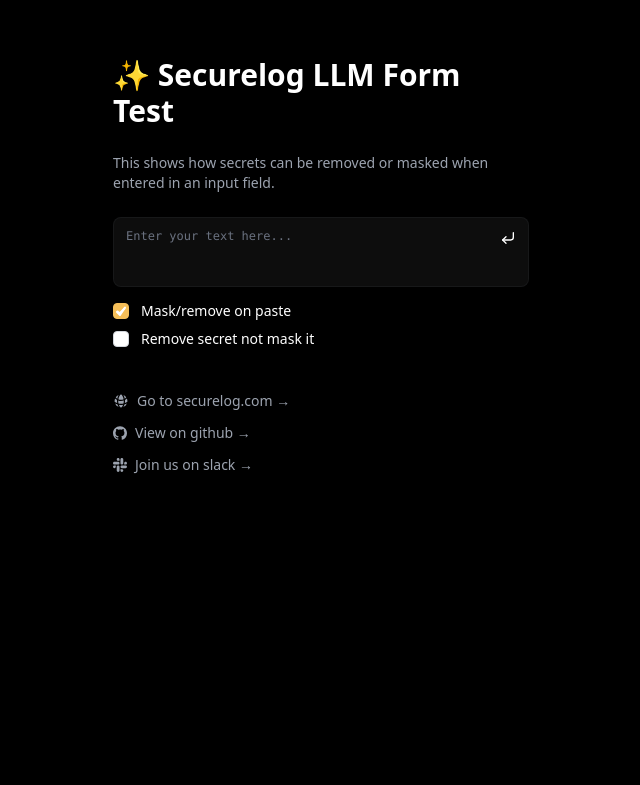
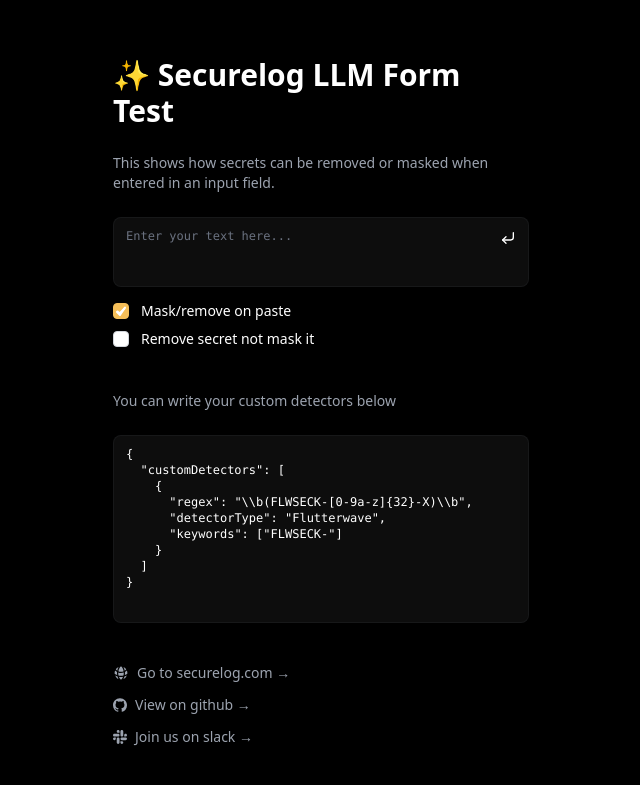
Before and after one commit to Onboardbase/securelog-llm-example, a React (Vite) app: page / in a window 1280 px wide. Shown: the part 103-888 px from the top of the page, without its empty margins (319-959 px from the left). Before the commit the page ends 800 px from the top, so only its background shows below. Built offline with nearby package versions, Linux system fonts and the light colour scheme; a web font is replaced by a local one.

Commit message:
feat: custom detectors

```diff
--- a/src/App.tsx
+++ b/src/App.tsx
@@ -7,9 +7,35 @@
   const [maskOnPaste, setMaskOnPaste] = useState(true);
   const [isSubmitting, setIsSubmitting] = useState(false);
   const [message, setMessage] = useState("");
+  const [customDetectorsInput, setCustomDetectorsInput] = useState(`{
+  "customDetectors": [
+    {
+      "regex": "\\\\b(FLWSECK-[0-9a-z]{32}-X)\\\\b",
+      "detectorType": "Flutterwave",
+      "keywords": ["FLWSECK-"]
+    }
+  ]
+}`);
+  const [jsonError, setJsonError] = useState("");
+
+  const validateJson = (jsonString: any) => {
+    try {
+      JSON.parse(jsonString);
+      setJsonError("");
+      return true;
+    } catch (error) {
+      if (jsonString !== "") {
+        setJsonError("Invalid JSON format");
+        return false;
+      }
+    }
+  };
 
   const handleSubmit = async (e: any) => {
     e.preventDefault();
+    if (!validateJson(customDetectorsInput) && customDetectorsInput !== "")
+      return;
+
     setIsSubmitting(true);
 
     try {
@@ -20,12 +46,14 @@
        * you can point this to https://api.securelog.com/mask-secret once the update is merged to live
        */
 
+      const customDetectors = JSON.parse(customDetectorsInput);
       const { data } = await axios.post(
         "https://api.securelog.com/mask-secret",
         {
           text: inputValue + (e?.clipboardData?.getData("text") || ""),
           maskedValue: removeSecrets ? "" : "*",
-          visibleChars: removeSecrets ? 0 : 5,
+          visibleChars: removeSecrets ? "0" : "5",
+          ...customDetectors,
         }
       );
 
@@ -208,6 +236,27 @@
         </div>
       </div>
 
+      <div className="mt-10">
+        <p className="text-sm text-gray-400 mb-6">
+          You can write your custom detectors below
+        </p>
+        <div className="bg-white/5 border-gray-500/10 border rounded-lg overflow-hidden ">
+          <textarea
+            value={customDetectorsInput}
+            onChange={(e) => {
+              setCustomDetectorsInput(e.target.value);
+              validateJson(e.target.value);
+            }}
+            placeholder="Enter custom JSON configuration..."
+            rows={10}
+            className="bg-transparent text-white placeholder:text-gray-500 resize-none focus:outline-none focus:border-none focus:ring-0 border-none break-words break-all ring-0 text-xs outline-none py-2.5 selection:text-gray-500 px-3 font-mono w-full transition-all duration-300"
+          />
+        </div>
+        {jsonError && (
+          <div className="mt-2 text-red-500 text-xs">{jsonError}</div>
+        )}
+      </div>
+
       {message && (
         <div className="p-3 rounded-lg bg-[#F5BE58]/10 text-[#F5BE58] whitespace-pre-wrap mt-3">
           <p className="text-sm text-grey-400 mb-6 font-medium">{message}</p>
```
